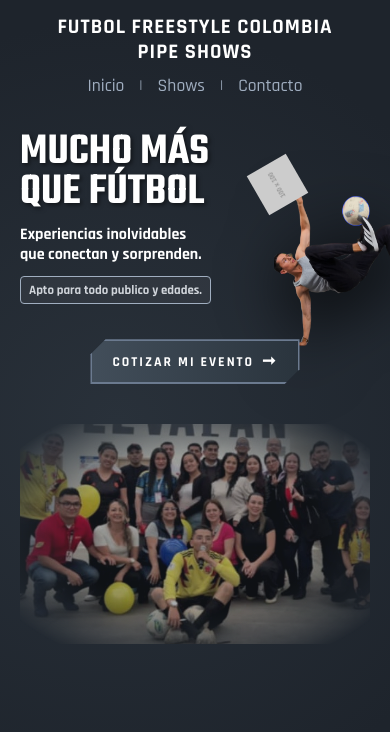
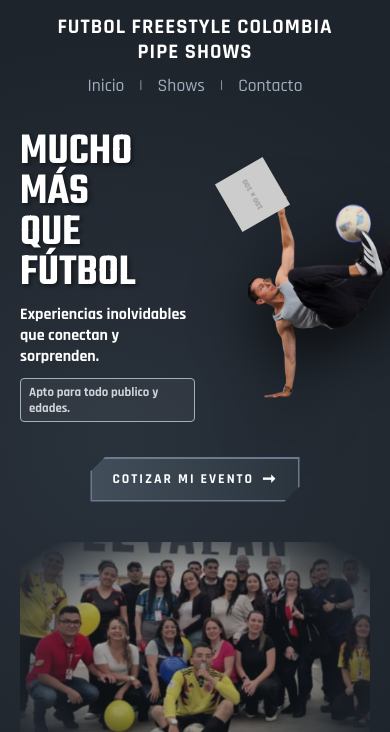
Before and after one commit to eventosfutbolfreestylepipe/pagina-freestyle-futbol, a plain HTML site: page index.html in a window 390 px wide. Shown: the top 732 px of the page. Drawn offline with Linux system fonts and the light colour scheme; placeholder pictures from the web are drawn by us.

Commit message:
Update index.html

```diff
--- a/index.html
+++ b/index.html
@@ -304,20 +304,19 @@
             main {
                 flex-direction: column;
                 padding: 20px;
-                position: relative; /* Clave para posicionar al jugador absoluto a toda la vista principal */
+                position: relative;
             }
 
-            /* Contenedor Izquierdo alineado a la izquierda */
             .content-left {
                 width: 100%;
-                align-items: flex-start; /* Textos a la izquierda */
+                align-items: flex-start;
                 text-align: left;
                 margin-bottom: 5px;
             }
 
-            /* Restringimos el ancho de los textos para que no choquen con la foto del jugador a la derecha */
+            /* Hacemos un poco más de espacio (50%) para que la imagen enorme no tape los textos */
             h1, .subtitle, .slogan-box {
-                max-width: 55%;
+                max-width: 50%;
             }
 
             h1 { font-size: 2.8rem; line-height: 0.9; margin-bottom: 12px; }
@@ -330,18 +329,16 @@
                 margin-bottom: 25px;
             }
 
-            /* BOTÓN CENTRADO Y PEQUEÑO */
             .btn-cta {
-                align-self: center; /* Override para que solo el botón se centre en la pantalla */
+                align-self: center;
                 font-size: 0.85rem;
                 padding: 10px 20px;
                 margin-top: 10px;
             }
             .btn-cta span { font-size: 1rem; margin-left: 8px;}
 
-            /* Contenedor Derecho (Desacoplado para no estorbar) */
             .image-right {
-                position: static; /* Permite que el jugador y el balón escapen al contenedor main */
+                position: static;
                 width: 100%;
                 margin-top: 20px;
                 display: flex;
@@ -350,28 +347,27 @@
 
             .hud-background { display: none; }
 
-            /* JUGADOR: Arriba a la derecha, enorme, al lado del texto */
+            /* JUGADOR: Ampliado para ocupar todo el recuadro verde que marcaste */
             .player-img {
                 position: absolute;
-                top: 20px;   /* Pegado al inicio del área principal */
-                right: -10px;
+                top: 10px;     /* Sube casi al ras de "MUCHO MÁS" */
+                right: -20px;  /* Se pega al borde derecho */
                 left: auto;
                 bottom: auto;
-                height: 280px; /* Tamaño muy ampliado */
+                height: 360px; /* ¡Tamaño gigante para llenar el espacio! */
                 width: auto;
                 transform: none;
             }
 
-            /* BALÓN: Acompañando al jugador */
+            /* BALÓN: Ajustado en tamaño y posición a la nueva escala del jugador */
             .spinning-ball {
                 position: absolute;
-                top: 50px;  /* Ajusta si queda desfasado */
-                right: 90px; /* Ajusta si queda desfasado */
+                top: 55px;
+                right: 110px;
                 left: auto;
-                width: 45px;
+                width: 55px;   /* Balón más grande */
             }
 
-            /* SLIDESHOW (Fotos difuminadas solas en la parte inferior) */
             .fifa-slideshow {
                 position: relative;
                 width: 100%;
```
